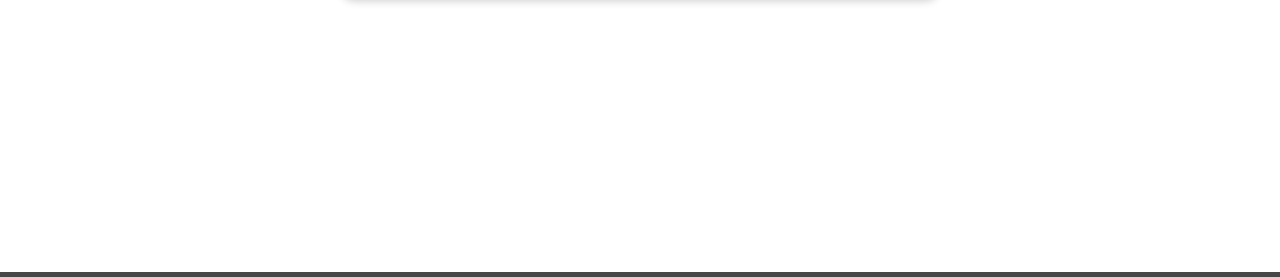
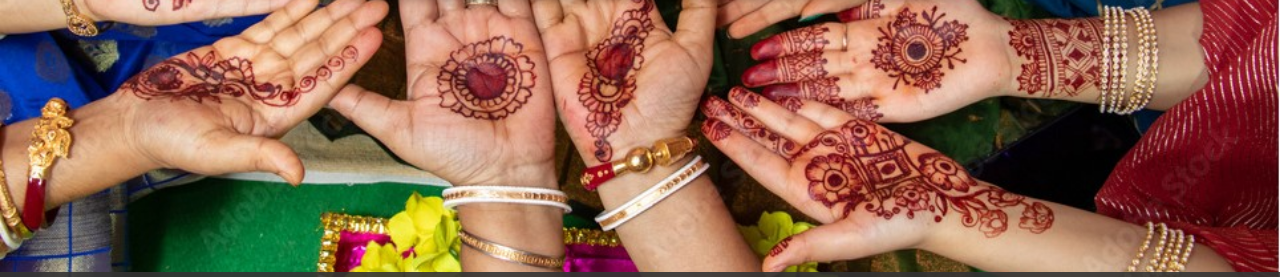
Before and after one commit to developingteem/Elegant-Mehndi-Art, a plain HTML site: page index.html in a window 1280 px wide. Shown: the part 437-714 px from the top of the page. Drawn offline with Linux system fonts and the light colour scheme.

Commit message:
Update style.css

```diff
--- a/style.css
+++ b/style.css
@@ -18,7 +18,7 @@ html, body {
 
 /* Background Styling */
 body {
-    background-image: url('./images/bg.jpeg');
+    background-image: url('bg.jpeg');
     background-size: cover; /* Ensures the image covers the entire viewport */
     background-position: center;
     background-repeat: no-repeat;
```
